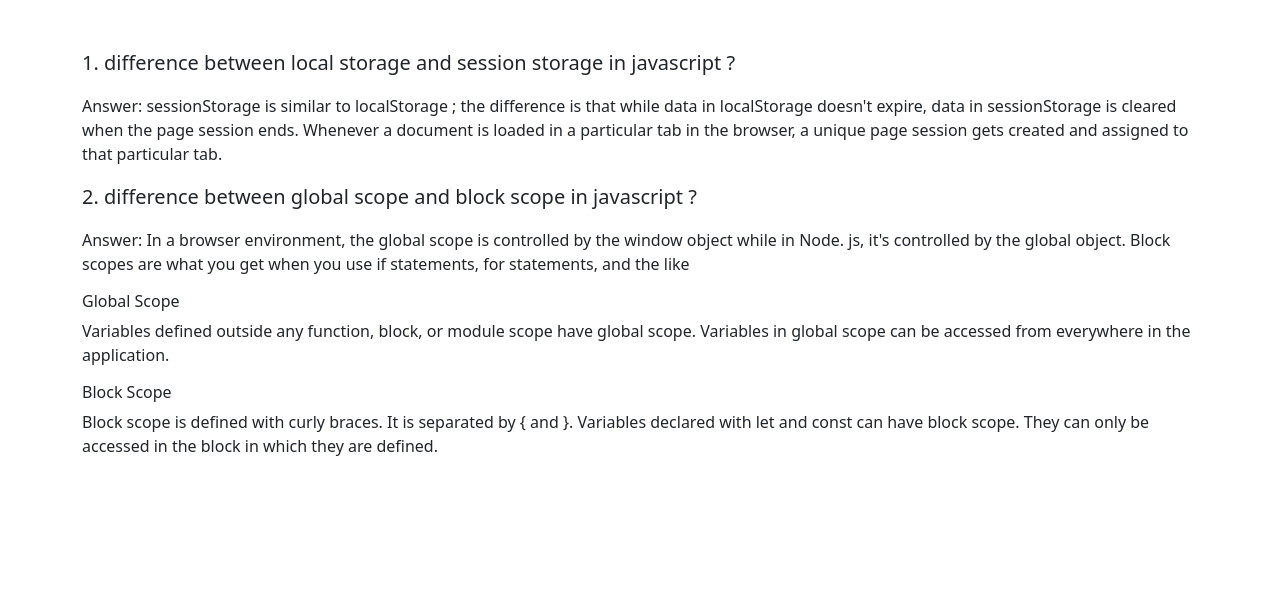
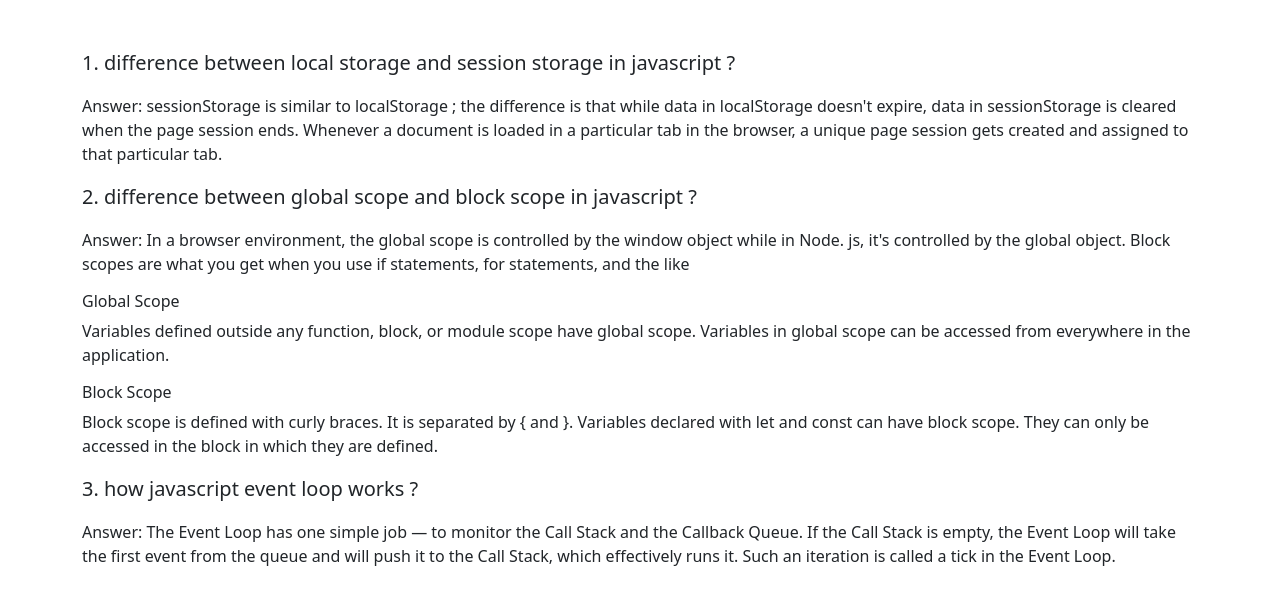
Before and after one commit to KaziAkibRayhan/type-monster-debug, a plain HTML site: page blog.html in a window 1280 px wide. Drawn offline with nearby package versions, Linux system fonts and the light colour scheme.

Commit message:
include a blog how javascript event loop works

```diff
--- a/blog.html
+++ b/blog.html
@@ -33,6 +33,13 @@
             <p>Block scope is defined with curly braces. It is separated by { and }.
                 Variables declared with let and const can have block scope. They can only be accessed in the block in
                 which they are defined.</p>
+            <blockquote class="blockquote">
+                <p>3. how javascript event loop works ?</p>
+            </blockquote>
+            <p>Answer: The Event Loop has one simple job — to monitor the Call Stack and the Callback Queue. If the Call
+                Stack
+                is empty, the Event Loop will take the first event from the queue and will push it to the Call Stack,
+                which effectively runs it. Such an iteration is called a tick in the Event Loop.</p>
 
         </section>
     </main>
```
